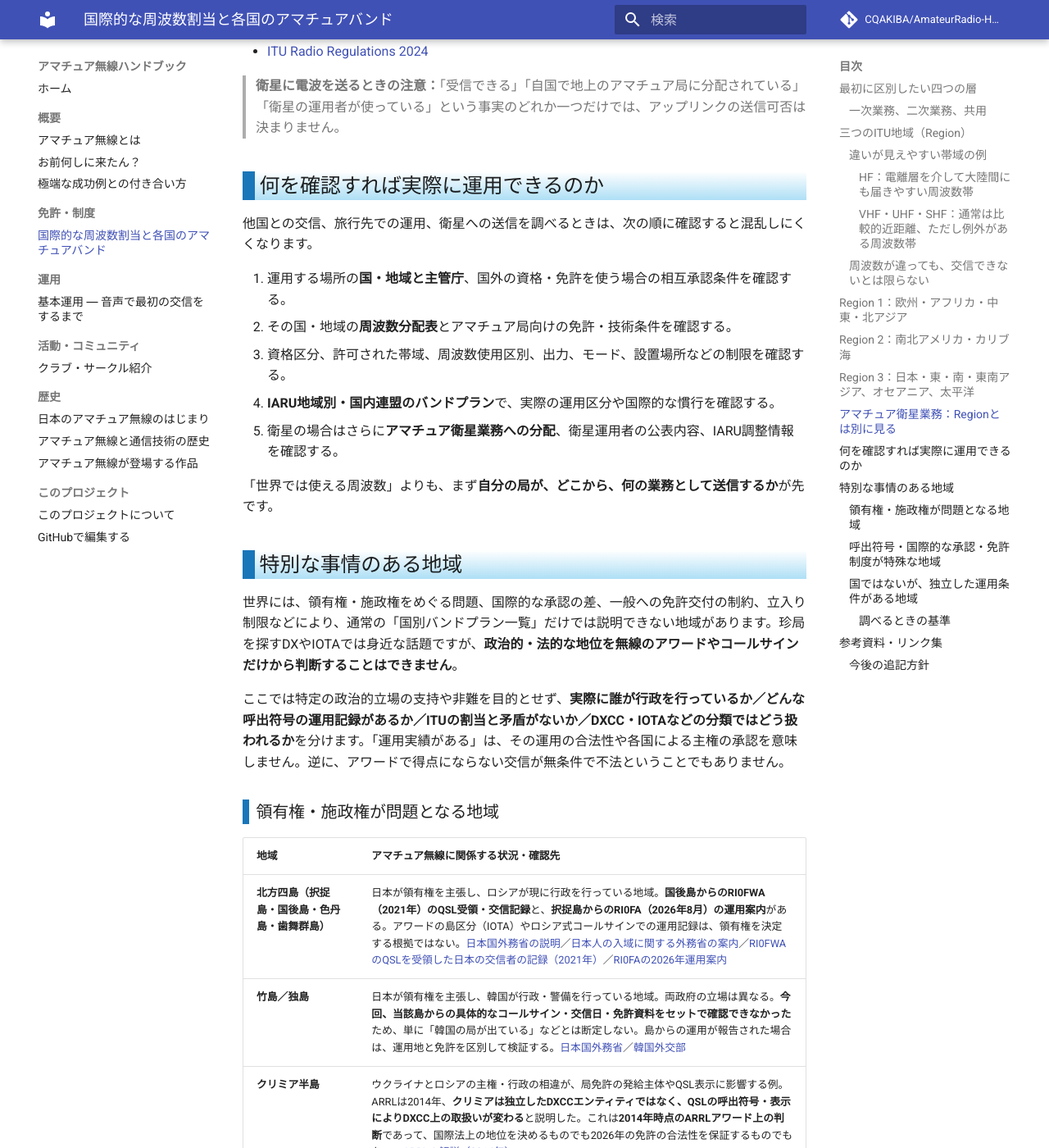
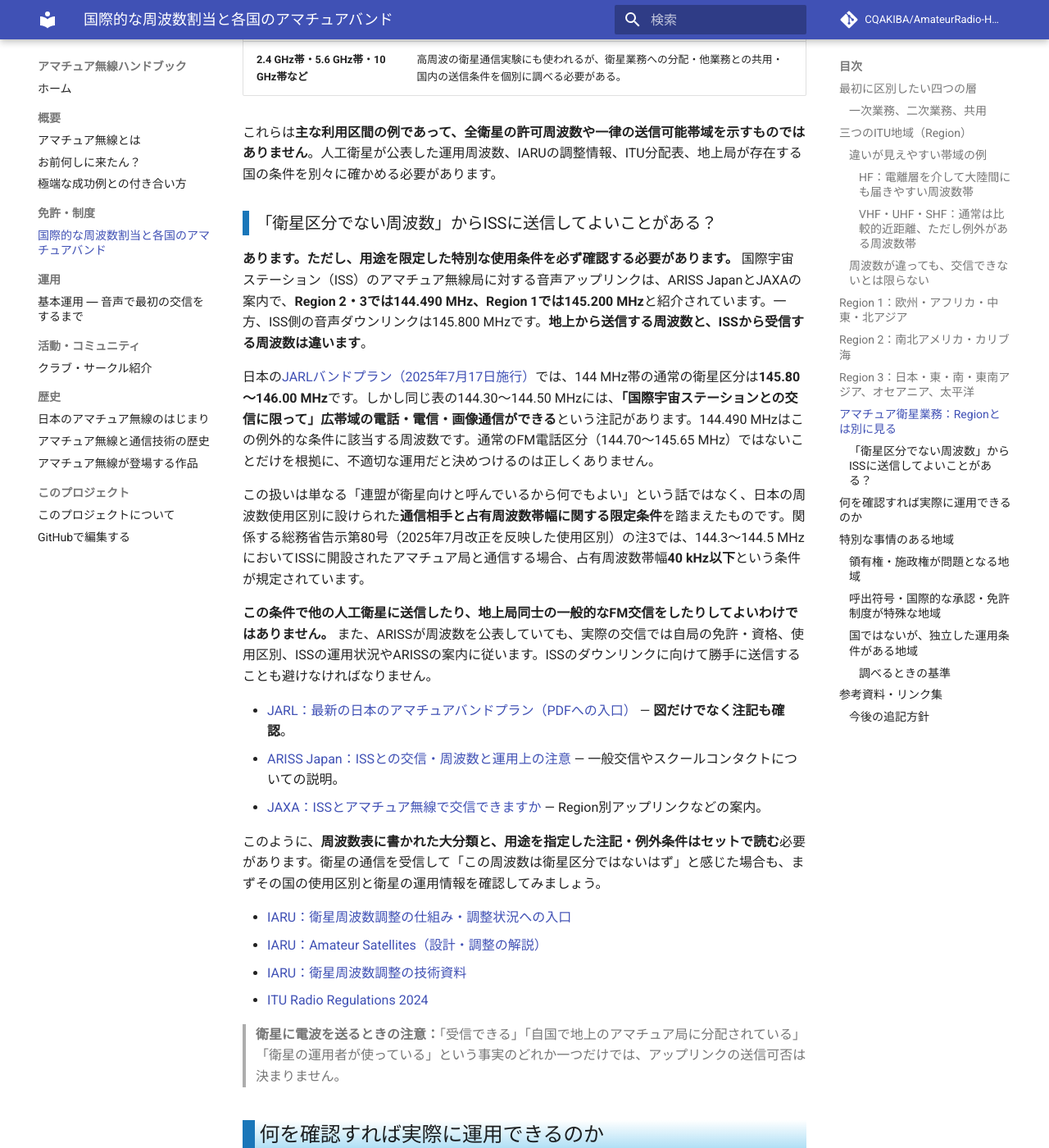
Before and after one commit to CQAKIBA/AmateurRadio-Handbook, an MkDocs documentation site: the page built from docs/01_免許・制度/international-frequency-allocations.md, in a window 1280 px wide and 1400 px high, scrolled down 6843 px. Shown: the whole window at 82% size. Built offline with MkDocs 1.6.1 and Material for MkDocs 9.7.7, drawn with Linux system fonts in a browser that asks for light colours; comment, search, counter and statistics services are not loaded; some of the changed text lies outside the part shown.

Commit message:
docs: clarify HF DX allocations and ISS-specific 144.490 MHz exception

```diff
--- a/docs/01_免許・制度/international-frequency-allocations.md
+++ b/docs/01_免許・制度/international-frequency-allocations.md
@@ -27,7 +27,9 @@
 - **二次分配**：一次業務へ有害な混信を与えず、一次業務からの混信に対して保護を要求できないのが基本です。
 - **国別脚注**：ITUの周波数分配表の脚注（例：5.270）によって、特定の国で分配を追加したり、分配の地位を変えたりします。
 
-したがって「全世界のアマチュアバンド一覧」を作る場合、**単なる周波数表ではなく、Region・脚注・国内制度を一緒に読まなければ正確になりません**。特に50 MHz、430 MHz、1.2 GHz以上や、他業務との共用帯では重要です。
+**外国の局と交信するときは、相手の国で使える周波数や電波型式が日本と異なる場合がある**ことに注意しましょう。特に電離層を通じて遠くまで届く短波（HF）では、3.5・3.8 MHz帯や7 MHz帯などで、使える範囲が重なる部分を選んだり、双方がそれぞれ許可された異なる周波数で送信したりする工夫があります。周波数だけでなく、送信できるモードや資格区分も国によって異なります。
+
+一方、VHF・UHF以上は通常の地上局同士の通信では短波ほど大陸間へ届かず、日本から遠方の外国局と直接交信する機会は限られます。ただし、近隣諸国との交信や異常伝搬、月面反射、衛星通信などは例外です。**相手の国の条件を確認する**という基本は、どの周波数帯でも変わりません。
 
 ## 三つのITU地域（Region）
 
@@ -51,12 +53,13 @@
 
 | 帯域・周波数順 | 地域共通の考え方と代表的な相違 |
 | --- | --- |
+| **3.5・3.8 MHz帯（80 m付近）** | 日本では3.5 MHz帯と3.8 MHz帯が**複数の離れた区間**に分かれています。たとえば日本の3.5 MHz帯は3.500～3.580 MHz、3.599～3.612 MHz、3.662～3.687 MHz、3.8 MHz帯は3.702～3.716 MHz、3.745～3.770 MHz、3.791～3.805 MHzです。一方、ITU地域ごとの基本分配はRegion 1が3.5～3.8 MHz、Region 2が3.5～4.0 MHz、Region 3が3.5～3.9 MHzで、実際の国内条件はさらに異なります。**日本で許可されていない隙間の周波数で外国局が聞こえる**こともあります。 |
 | **5 MHz帯（60 m）** | WRC-15による5351.5～5366.5 kHzの二次分配がありますが、各国独自のチャネル・使用範囲・電力条件を持つ場合があります。 |
 | **7 MHz帯（40 m）** | Region 1と3のITU上の基本的なアマチュア分配は7.0～7.2 MHz、Region 2は7.0～7.3 MHz。Region 3内でもオーストラリアなどは国内制度によって7.2～7.3 MHzを使用できるため、ITU地域表だけで各国の許可帯域を確定できません。 |
 
 #### VHF・UHF・SHF：通常は比較的近距離、ただし例外がある周波数帯
 
-VHF以上では通常、地表からの見通し・地形・アンテナ高などの影響が大きく、HFと比べて**地上局同士の大陸間交信が日常的に起きるわけではありません**。ただし、スポラディックE層（Es）、対流圏ダクト、航空機・流星散乱、EME（月面反射）、人工衛星などを利用した長距離交信もあります。**「遠くに届きにくい」ことと「他国の分配を無視してよい」ことは別**です。
+VHF以上では通常、見通し・地形・アンテナ高の影響が大きく、日本から遠方の外国局と**地上間で日常的に大陸間交信することは多くありません**。ただし、近隣国への伝搬やEs、対流圏ダクト、EME（月面反射）、衛星通信などの例外はあります。主な違いは次のとおりです。
 
 | 帯域・周波数順 | 地域共通の考え方と代表的な相違 |
 | --- | --- |
@@ -138,6 +141,22 @@
 
 これらは**主な利用区間の例であって、全衛星の許可周波数や一律の送信可能帯域を示すものではありません**。人工衛星が公表した運用周波数、IARUの調整情報、ITU分配表、地上局が存在する国の条件を別々に確かめる必要があります。
 
+### 「衛星区分でない周波数」からISSに送信してよいことがある？
+
+**あります。ただし、用途を限定した特別な使用条件を必ず確認する必要があります。** 国際宇宙ステーション（ISS）のアマチュア無線局に対する音声アップリンクは、ARISS JapanとJAXAの案内で、**Region 2・3では144.490 MHz、Region 1では145.200 MHz**と紹介されています。一方、ISS側の音声ダウンリンクは145.800 MHzです。**地上から送信する周波数と、ISSから受信する周波数は違います**。
+
+日本の[JARLバンドプラン（2025年7月17日施行）](https://www.jarl.org/Japanese/A_Shiryo/A-3_Band_Plan/bandplan20250717.pdf)では、144 MHz帯の通常の衛星区分は**145.80～146.00 MHz**です。しかし同じ表の144.30～144.50 MHzには、**「国際宇宙ステーションとの交信に限って」広帯域の電話・電信・画像通信ができる**という注記があります。144.490 MHzはこの例外的な条件に該当する周波数です。通常のFM電話区分（144.70～145.65 MHz）ではないことだけを根拠に、不適切な運用だと決めつけるのは正しくありません。
+
+この扱いは単なる「連盟が衛星向けと呼んでいるから何でもよい」という話ではなく、日本の周波数使用区別に設けられた**通信相手と占有周波数帯幅に関する限定条件**を踏まえたものです。関係する総務省告示第80号（2025年7月改正を反映した使用区別）の注3では、144.3～144.5 MHzにおいてISSに開設されたアマチュア局と通信する場合、占有周波数帯幅**40 kHz以下**という条件が規定されています。
+
+**この条件で他の人工衛星に送信したり、地上局同士の一般的なFM交信をしたりしてよいわけではありません。** また、ARISSが周波数を公表していても、実際の交信では自局の免許・資格、使用区別、ISSの運用状況やARISSの案内に従います。ISSのダウンリンクに向けて勝手に送信することも避けなければなりません。
+
+- [JARL：最新の日本のアマチュアバンドプラン（PDFへの入口）](https://www.jarl.org/Japanese/A_Shiryo/A-3_Band_Plan/A-3-0.htm) — **図だけでなく注記も確認**。
+- [ARISS Japan：ISSとの交信・周波数と運用上の注意](https://www.jarl.org/ariss/) — 一般交信やスクールコンタクトについての説明。
+- [JAXA：ISSとアマチュア無線で交信できますか](https://humans-in-space.jaxa.jp/faq/detail/000551.html) — Region別アップリンクなどの案内。
+
+このように、**周波数表に書かれた大分類と、用途を指定した注記・例外条件はセットで読む**必要があります。衛星の通信を受信して「この周波数は衛星区分ではないはず」と感じた場合も、まずその国の使用区別と衛星の運用情報を確認してみましょう。
+
 - [IARU：衛星周波数調整の仕組み・調整状況への入口](https://www.iaru.org/reference/satellites/)
 - [IARU：Amateur Satellites（設計・調整の解説）](https://www.iaru.org/reference/satellites/amateur-satellites/)
 - [IARU：衛星周波数調整の技術資料](https://www.iaru.org/wp-content/uploads/2020/02/Amateur-Radio-Satellite-Frequency-Coordination.html)
@@ -210,6 +229,9 @@
 - [IARU：Band Plans](https://www.iaru.org/reference/band-plans-2/) — 三地域のリンク集。
 - [IARU：Member Societies](https://www.iaru.org/reference/member-societies/) — 各国・地域の無線連盟への入口。
 - [IARU Region 3：2024年改訂バンドプラン](https://www.iaru-r3.org/wp-content/uploads/2025/01/R3-004-Band-Plans-IARU-Region-3.pdf) — Region 3の整理方針、国別の例外の注意。
+- [JARL：アマチュアバンドプラン（2025年7月17日施行）](https://www.jarl.org/Japanese/A_Shiryo/A-3_Band_Plan/bandplan20250717.pdf) — 日本の3.5/3.8 MHz帯の断続した区間、144 MHz帯のISS限定注記。
+- [JARL：バンドプラン改正の概要（2020年）](https://www.jarl.org/Japanese/A_Shiryo/A-3_Band_Plan/updated.htm) — 国際的な慣習と日本国内の周波数使用区別が違う具体例。
+- [ARISS Japan：交信周波数](https://www.jarl.org/ariss/)／[JAXA：ISSとの交信](https://humans-in-space.jaxa.jp/faq/detail/000551.html) — ISSアップリンク144.490 MHzの紹介。
 - [IARU：Satellites](https://www.iaru.org/reference/satellites/) — 衛星の周波数調整。
 - [ARRL：P5/3Z9DXの運用確認](https://www.arrl.org/news/arrl-okays-p5-3z9dx-north-korea-operation-for-dxcc) — 北朝鮮の例についての具体的な歴史資料。
 
```
